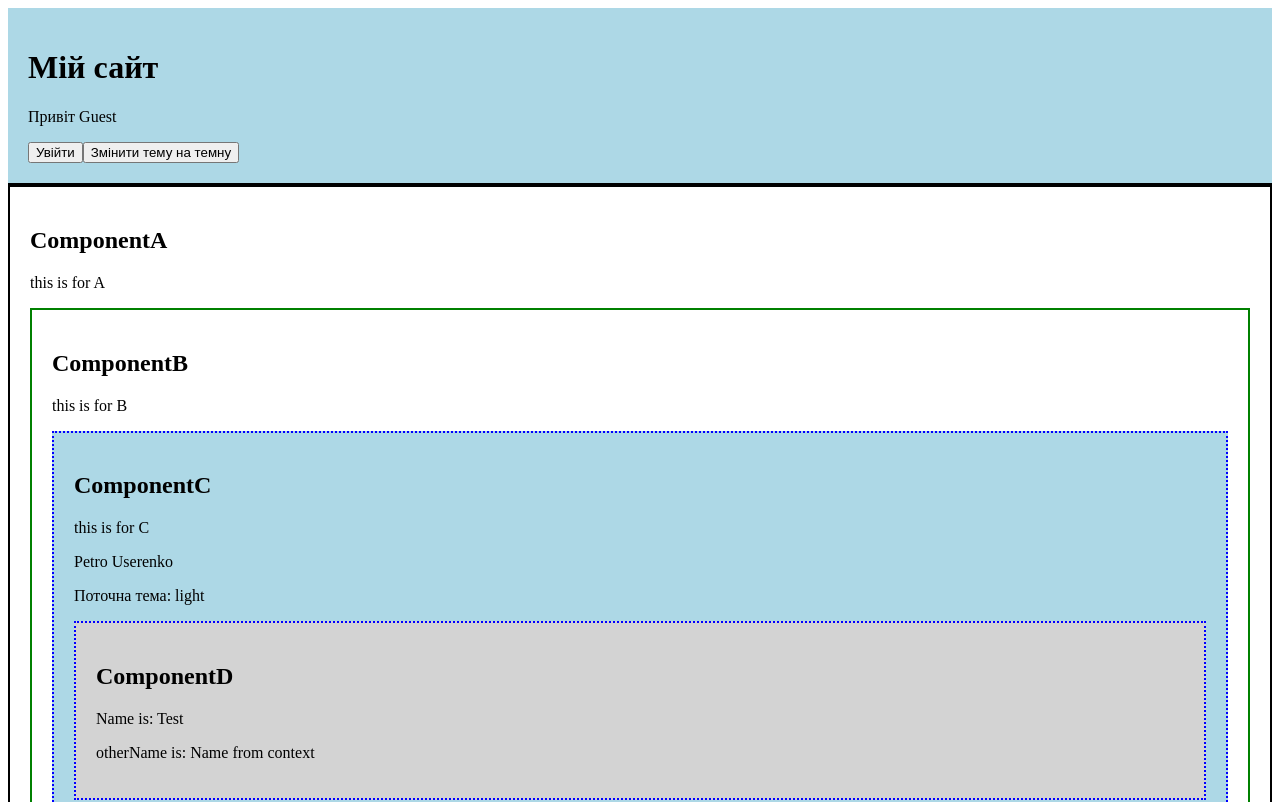
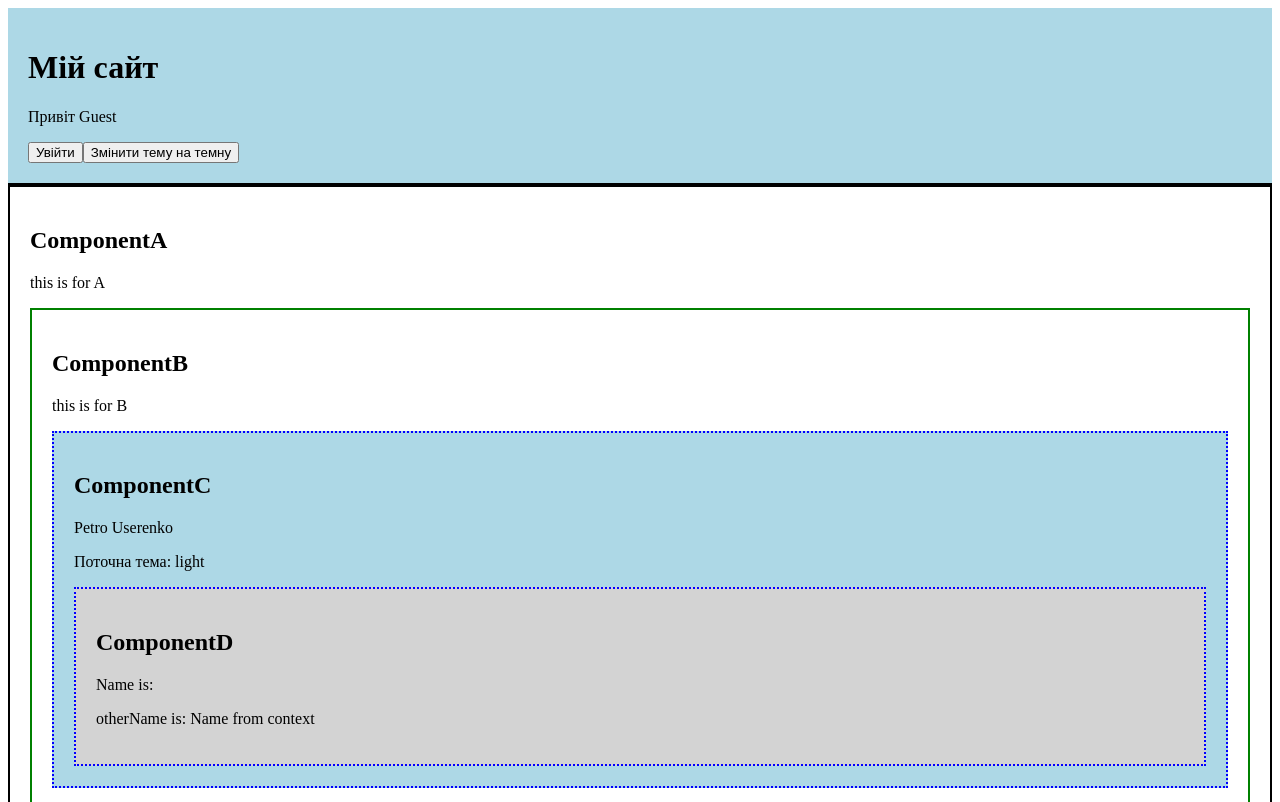
Before and after one commit to fc-fullstack-courses/pfe-2024-1-react-lessons, a React (Vite) app: page / in a window 1280 px wide. Shown: the top 802 px of the page. Built offline with nearby package versions, Linux system fonts and the light colour scheme.

Commit message:
Add HOC preparation functions

```diff
--- a/src/components/drillingComponents/C/index.jsx
+++ b/src/components/drillingComponents/C/index.jsx
@@ -5,11 +5,8 @@ import styles from './C.module.css';
 import CONSTANTS from '../../../configs';
 
 const ComponentC = (props) => {
-  const { forC, ...restOfCProps } = props;
+  const { forC, theme, user, ...restOfCProps } = props;
 
-  return (
-    <ThemeContext.Consumer>
-      {([theme]) => {
   let currentThemeClass;
 
   if (theme === CONSTANTS.THEMES.DARK_THEME) {
@@ -21,9 +18,6 @@ const ComponentC = (props) => {
   const className = `${styles.container} ${currentThemeClass}`;
 
   return (
-          <UserContext.Consumer>
-            {(user) => {
-              return (
     <article className={className}>
       <h2>ComponentC</h2>
       <p>{forC}</p>
@@ -34,12 +28,33 @@ const ComponentC = (props) => {
       <ComponentD {...restOfCProps} />
     </article>
   );
-            }}
-          </UserContext.Consumer>
+};
+
+
+function ComponentCWithTheme(props) {
+  return (
+    <ThemeContext.Consumer>
+      {([theme, switchTheme]) => {
+        return (
+          <ComponentC
+            theme={theme}
+            switchTheme={switchTheme}
+            user={props.user}
+          />
         );
       }}
     </ThemeContext.Consumer>
   );
-};
+}
 
-export default ComponentC;
+class ComponentCWithThemeAndUser extends React.Component {
+  render() {
+    return (
+      <UserContext.Consumer>
+        {(user) => <ComponentCWithTheme user={user} />}
+      </UserContext.Consumer>
+    );
+  }
+}
+
+export default ComponentCWithThemeAndUser;
```
Lines whose indentation alone changed are shown as unchanged.
